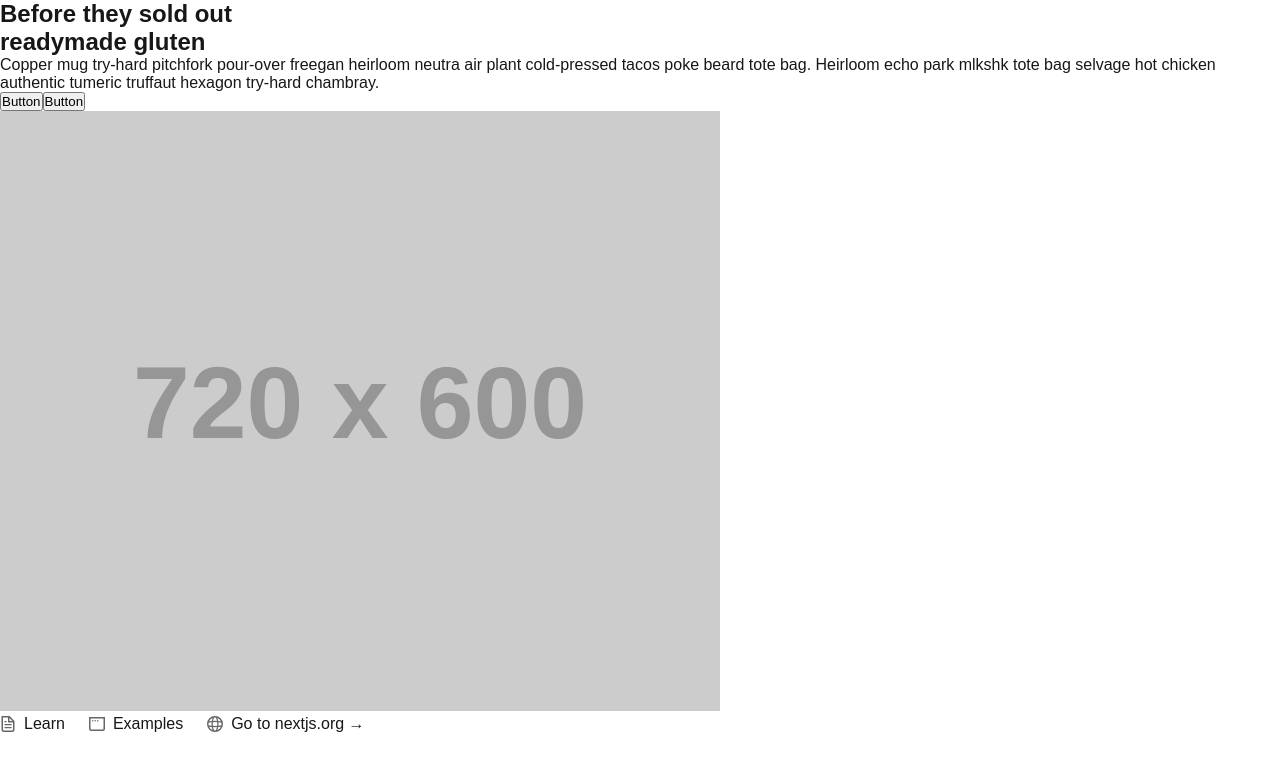
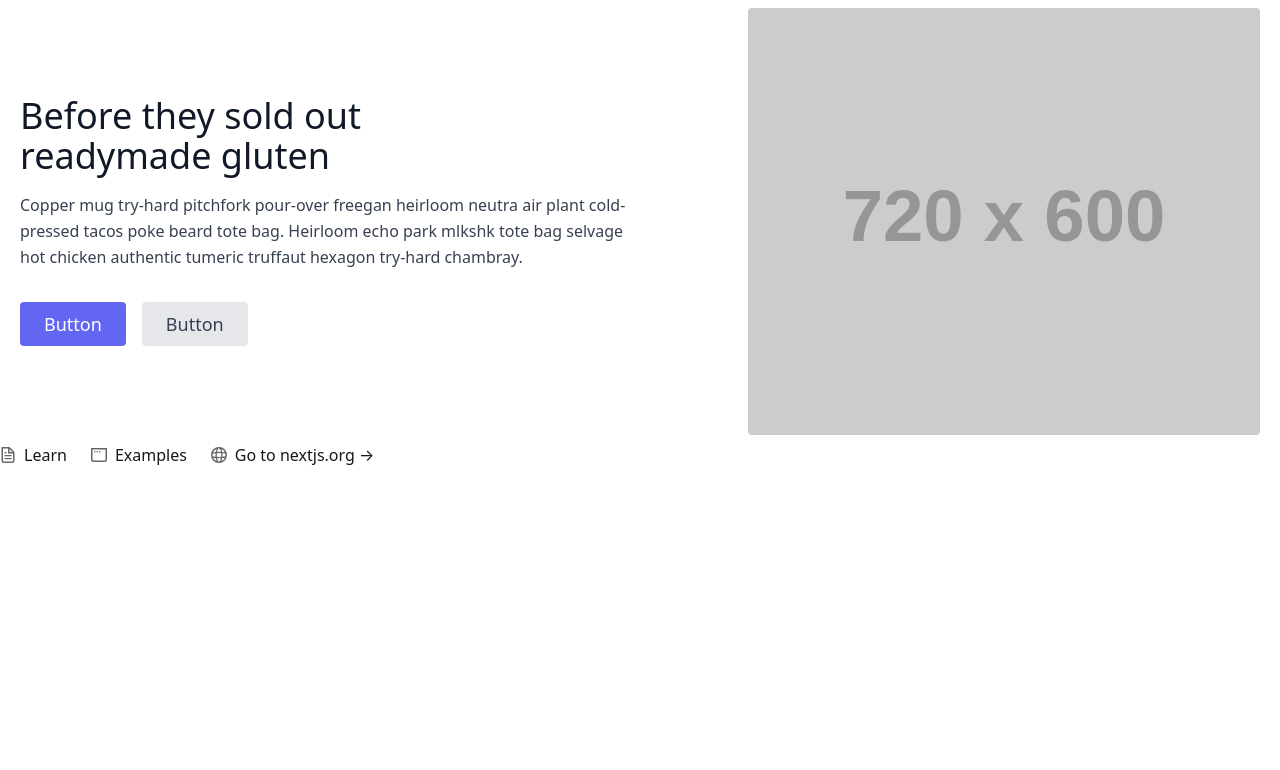
Before and after one commit to loganwemploy/denardbros, a Next.js app: page / in a window 1280 px wide. Shown: the top 770 px of the page. Built offline with nearby package versions, Linux system fonts and the light colour scheme.

Commit message:
add head and tailwind cdn link to layoutjs

```diff
--- a/src/app/layout.js
+++ b/src/app/layout.js
@@ -19,6 +19,9 @@ export const metadata = {
 export default function RootLayout({ children }) {
   return (
     <html lang="en">
+      <head>
+        <link rel="stylesheet" href="https://cdnjs.cloudflare.com/ajax/libs/tailwindcss/2.0.2/tailwind.min.css" />
+      </head>
       <body className={`${geistSans.variable} ${geistMono.variable}`}>
         {children}
       </body>
```
